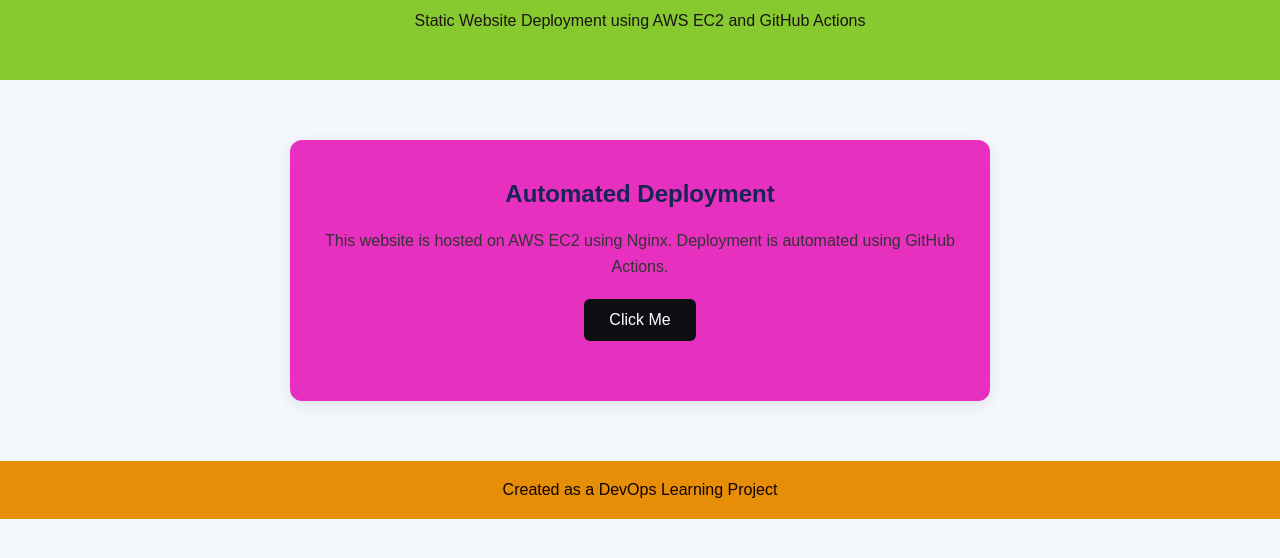
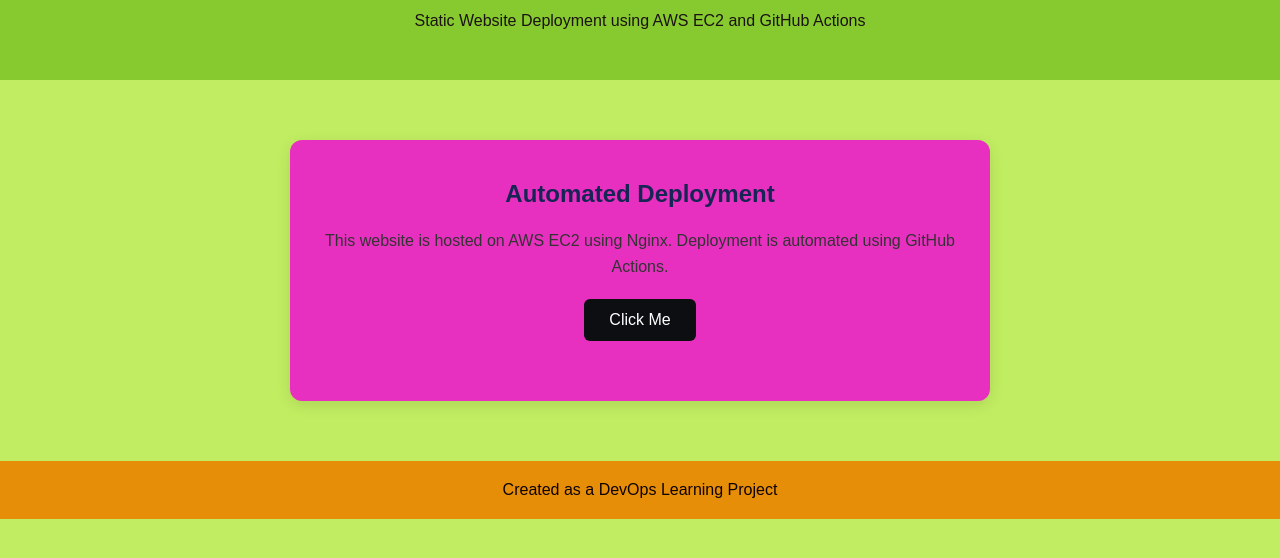
Before and after one commit to rushikeshsalunkhe70/static-site-ec2, a plain HTML site: page site/index.html in a window 1280 px wide. Shown: the part 90-648 px from the top of the page. Drawn offline with Linux system fonts and the light colour scheme.

Commit message:
Test automatic website deployment

```diff
--- a/site/styles.css
+++ b/site/styles.css
@@ -9,7 +9,7 @@
 /* Main body */
 body {
     font-family: Arial, sans-serif;
-    background-color: #f4f7fb;
+    background-color: #c1ed62;
     color: #333;
 }
 
```
